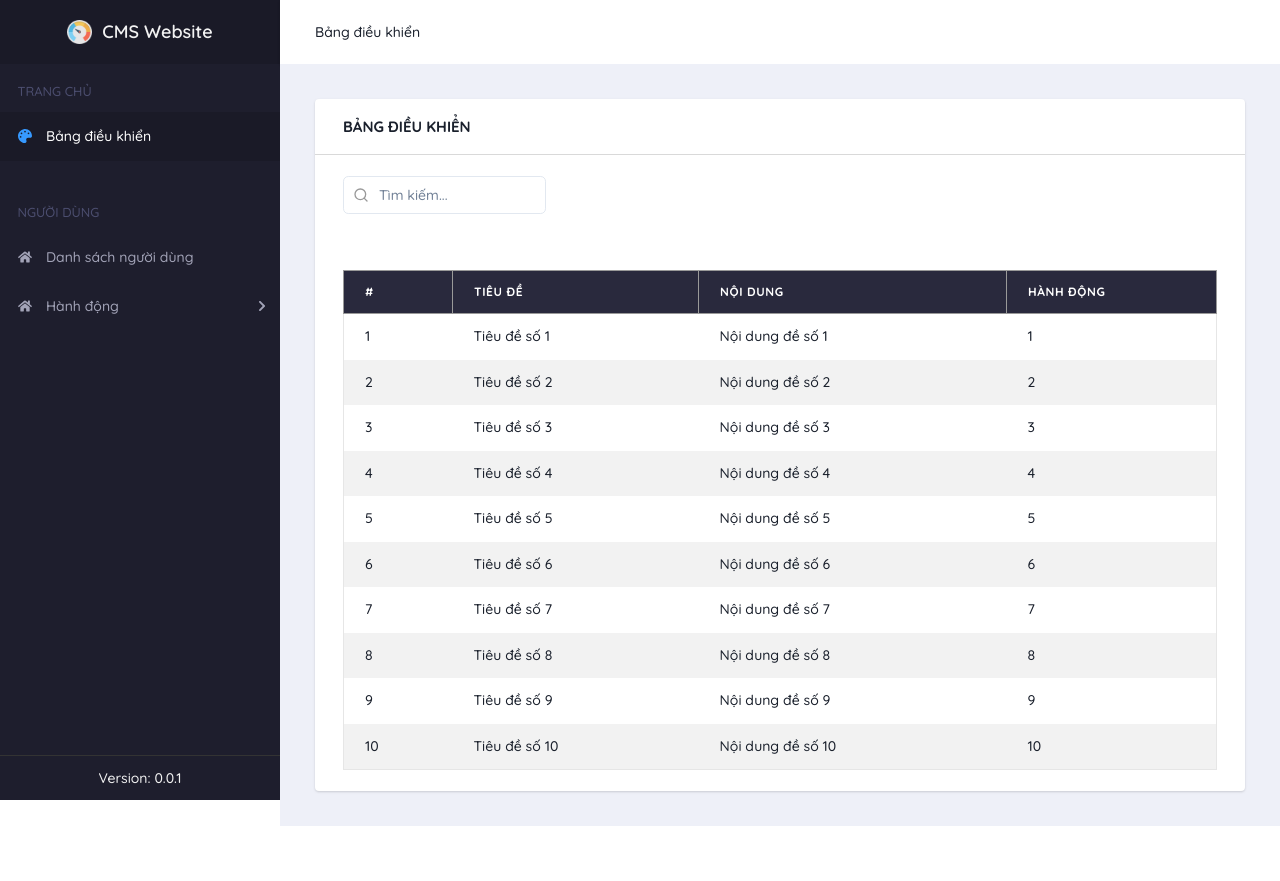
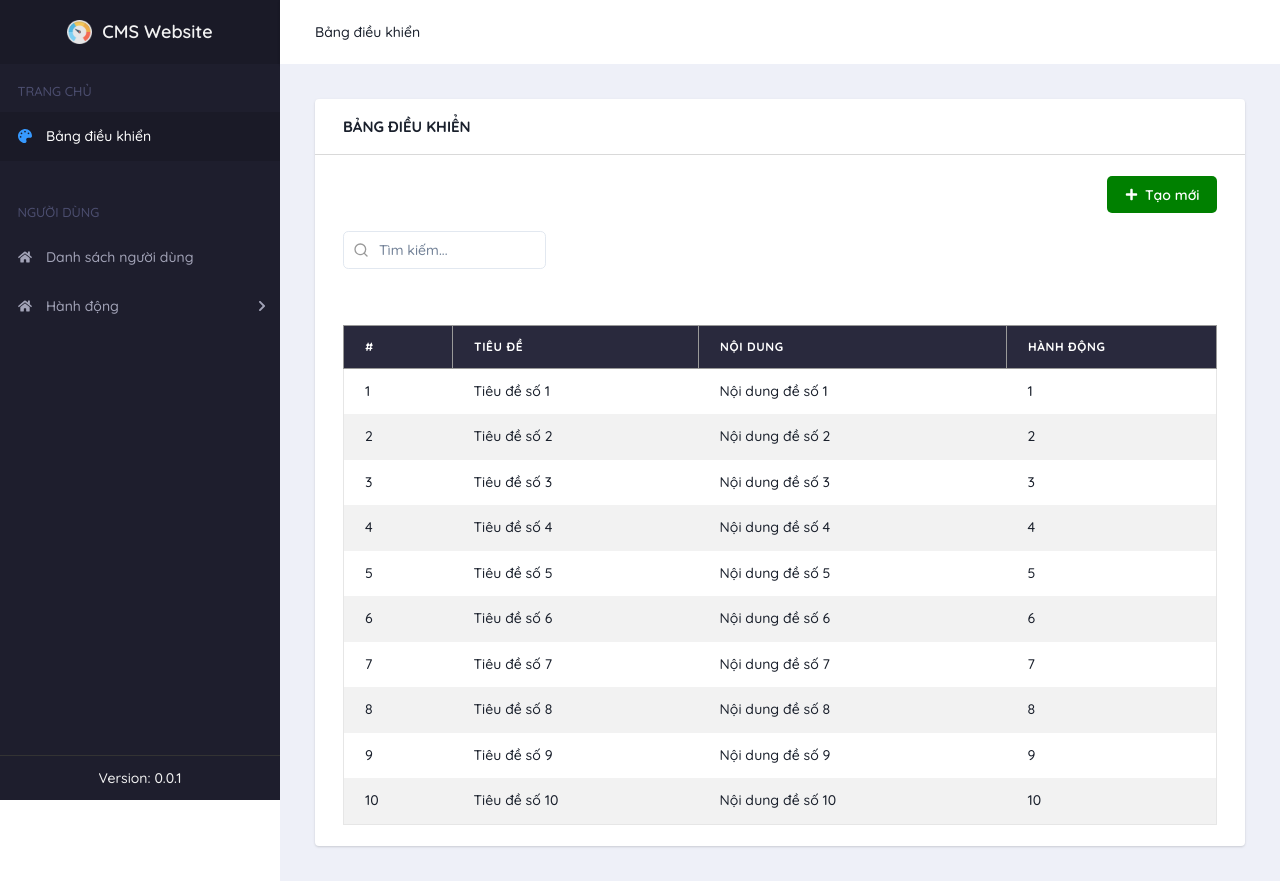
Before and after one commit to ducnguyenhong/base-react-cms, a React (Create React App) app: page / in a window 1280 px wide. Before the commit the page ends 826 px from the top, so only its background shows below. Built offline with nearby package versions, Linux system fonts and the light colour scheme.

Commit message:
Add component ButtonCreate

```diff
--- /dev/null
+++ b/src/components/table-control/button-create/button-create.js
@@ -0,0 +1,34 @@
+import { Flex, Text } from '@chakra-ui/react';
+import PropTypes from 'prop-types';
+import { memo } from 'react';
+import { FaPlus } from 'react-icons/fa';
+import { Link } from 'react-router-dom';
+
+const ButtonCreate = (props) => {
+  const { route } = props;
+  return (
+    <Link to={route}>
+      <Flex
+        bgColor="#008000"
+        px={5}
+        py={2}
+        borderRadius={5}
+        align="center"
+        gap={2}
+        _hover={{ bgColor: '#009900' }}
+        transitionDuration="300ms"
+      >
+        <FaPlus color="#FFF" size={13} />
+        <Text as="span" color="#FFF" fontWeight={600} mt="2px">
+          Tạo mới
+        </Text>
+      </Flex>
+    </Link>
+  );
+};
+
+ButtonCreate.propTypes = {
+  route: PropTypes.string.isRequired
+};
+
+export default memo(ButtonCreate);
--- /dev/null
+++ b/src/components/table-control/button-create/index.js
@@ -0,0 +1,3 @@
+import ButtonCreate from './button-create';
+
+export default ButtonCreate;
--- /dev/null
+++ b/src/components/table-control/index.js
@@ -0,0 +1,4 @@
+import ButtonCreate from './button-create';
+import Search from './search';
+
+export { Search, ButtonCreate };
--- a/src/components/table/table.js
+++ b/src/components/table/table.js
@@ -4,10 +4,6 @@ import { memo } from 'react';
 
 const Table = (props) => {
   const { header, data, renderItem, renderAction } = props;
-
-  if (!Array.isArray(data) || !data.length) {
-    return null;
-  }
 
   return (
     <TableContainer>
@@ -48,10 +44,12 @@ const Table = (props) => {
 };
 
 Table.propTypes = {
-  header: PropTypes.shape({
-    title: PropTypes.string.isRequired,
-    field: PropTypes.string.isRequired
-  }).isRequired,
+  header: PropTypes.arrayOf(
+    PropTypes.shape({
+      title: PropTypes.string.isRequired,
+      field: PropTypes.string.isRequired
+    })
+  ).isRequired,
   data: PropTypes.arrayOf(PropTypes.object).isRequired,
   renderItem: PropTypes.func, // (field: string, item: ObjectData) => void
   renderAction: PropTypes.func // (item: ObjectData) => void
--- a/src/pages/home/home.js
+++ b/src/pages/home/home.js
@@ -1,6 +1,6 @@
 import { Box, Flex, Grid, GridItem, Text } from '@chakra-ui/react';
-import Search from 'components/search';
 import Table from 'components/table';
+import { ButtonCreate, Search } from 'components/table-control';
 import { useCallback } from 'react';
 
 const Home = () => {
@@ -35,7 +35,10 @@ const Home = () => {
 
   return (
     <Flex direction="column">
-      <Grid templateColumns="repeat(4, 1fr)" gap={6}>
+      <Flex justify="flex-end">
+        <ButtonCreate route="/create" />
+      </Flex>
+      <Grid templateColumns="repeat(4, 1fr)" gap={6} mt={5}>
         <GridItem w="100%">
           <Search />
         </GridItem>
```
Also changed, not shown: src/components/table-control/search/index.js (renamed from src/components/search/index.js), src/components/table-control/search/search.js (renamed from src/components/search/search.js).
